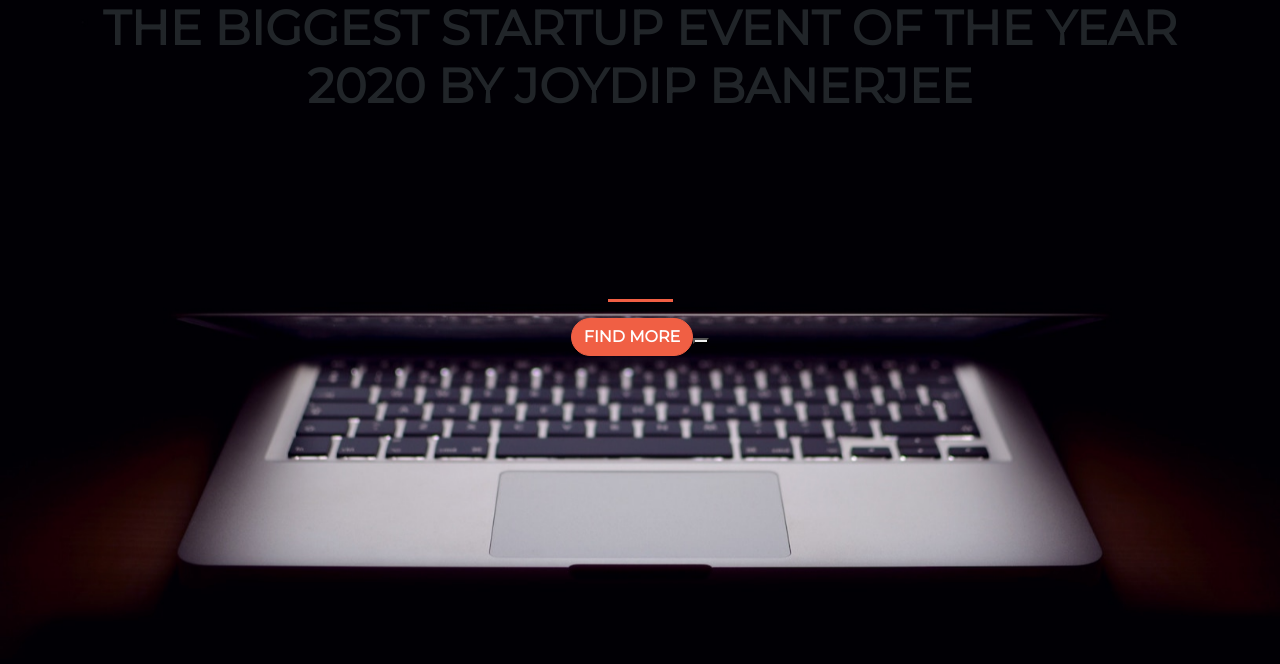
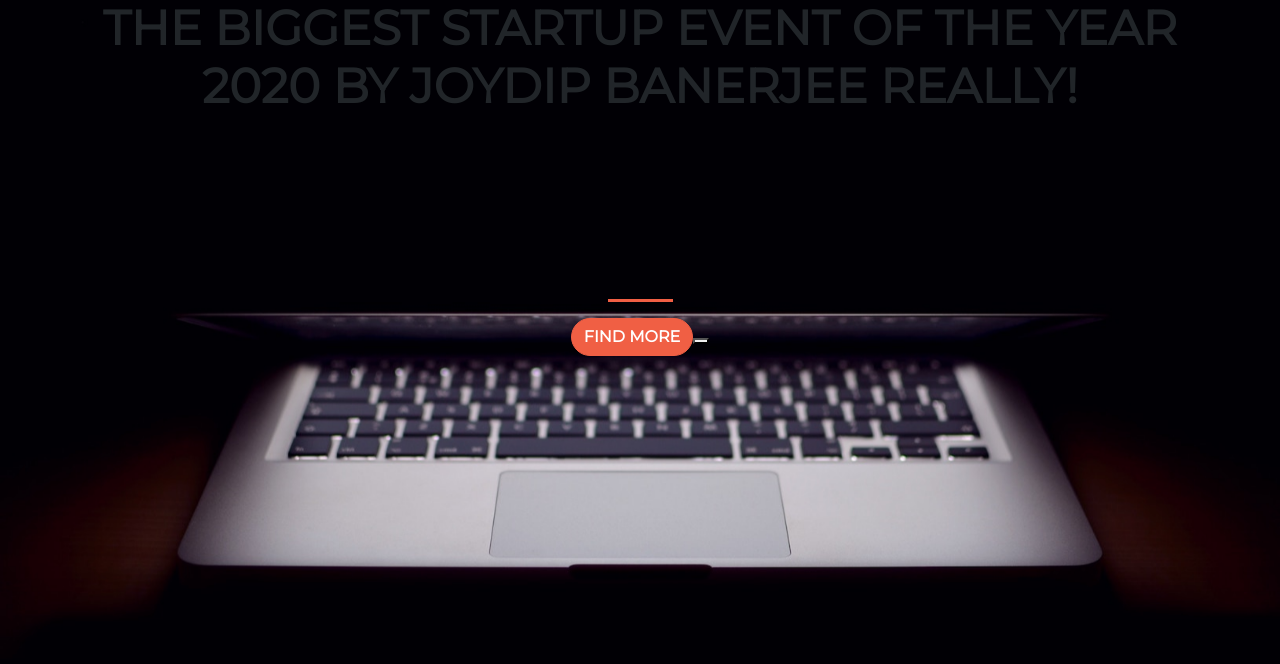
Before and after one commit to banerjo/startup-of-the-year, a plain HTML site: page index.html in a window 1280 px wide. Drawn offline with nearby package versions, Linux system fonts and the light colour scheme.

Commit message:
Update index.html

```diff
--- a/index.html
+++ b/index.html
@@ -16,7 +16,7 @@
     <div class="container" h-100 w-100>
       <div class="row">
         <header class="text-center col-12">
-          <h1 class="text-uppercase"><strong>The biggest startup event of the year 2020 by Joydip Banerjee</strong></h1>
+          <h1 class="text-uppercase"><strong>The biggest startup event of the year 2020 by Joydip Banerjee really!</strong></h1>
         </header>
 
         <div class="buffer col-12">  </div>
```
